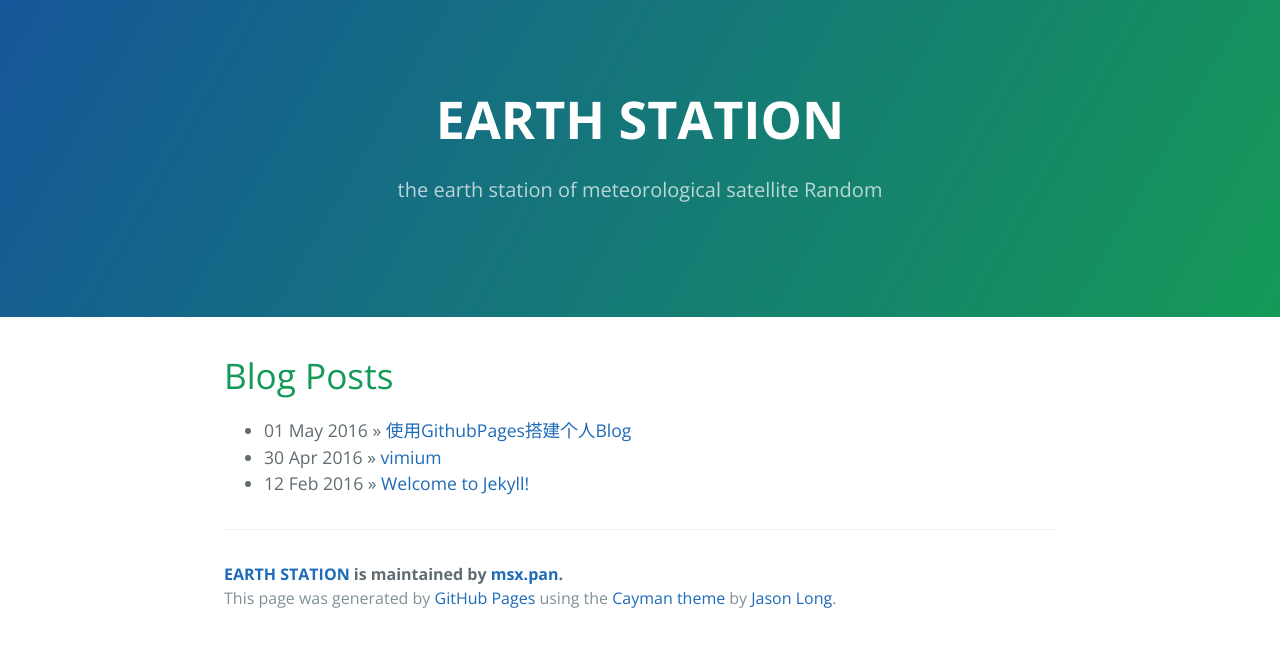
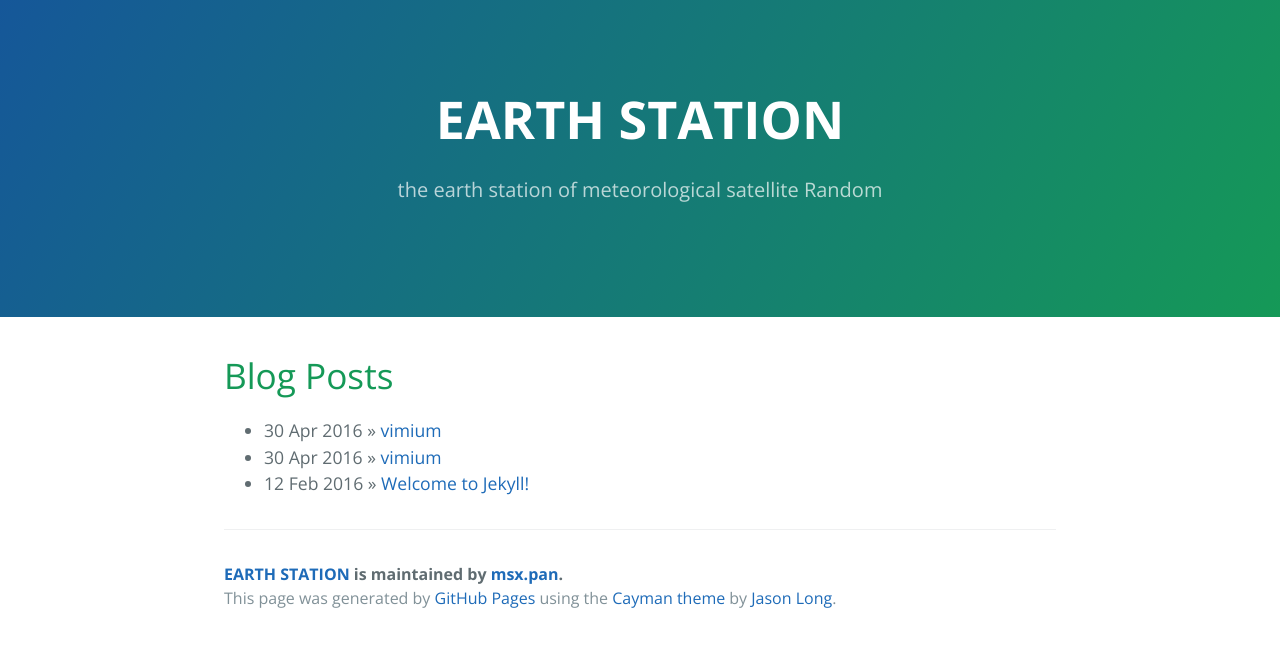
Before and after one commit to msxpan/msxpan.github.io, a Jekyll site: the page built from index.html, in a window 1280 px wide. Shown: the top 647 px of the page. Built offline with Jekyll 4.4.1, drawn with Linux system fonts in a browser that asks for light colours; the list of posts is cut into pages by our own code.

Commit message:
add jekyll

```diff
--- a/_posts/2016-05-01-jekyll.markdown
+++ b/_posts/2016-05-01-jekyll.markdown
@@ -1,8 +1,8 @@
 ---
 layout: default
-title:  "使用GithubPages搭建个人Blog"
-date:   2016-05-01 10:20:00
-categories: jekyll
+title:  "vimium"
+date:   2016-04-30 21:50:00
+categories: chrome
 ---
 
 #使用github pages搭建个人Blog
```
